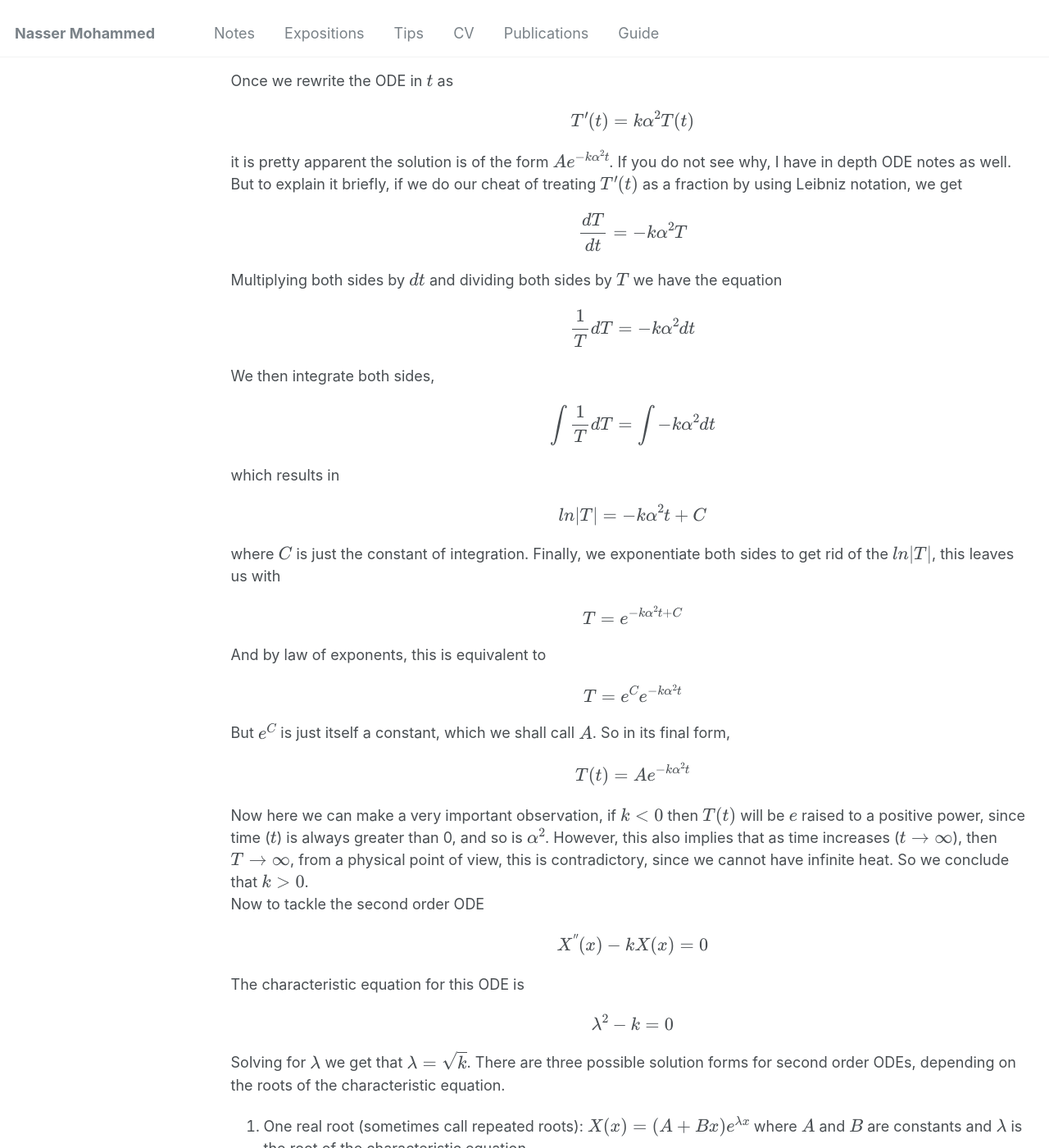
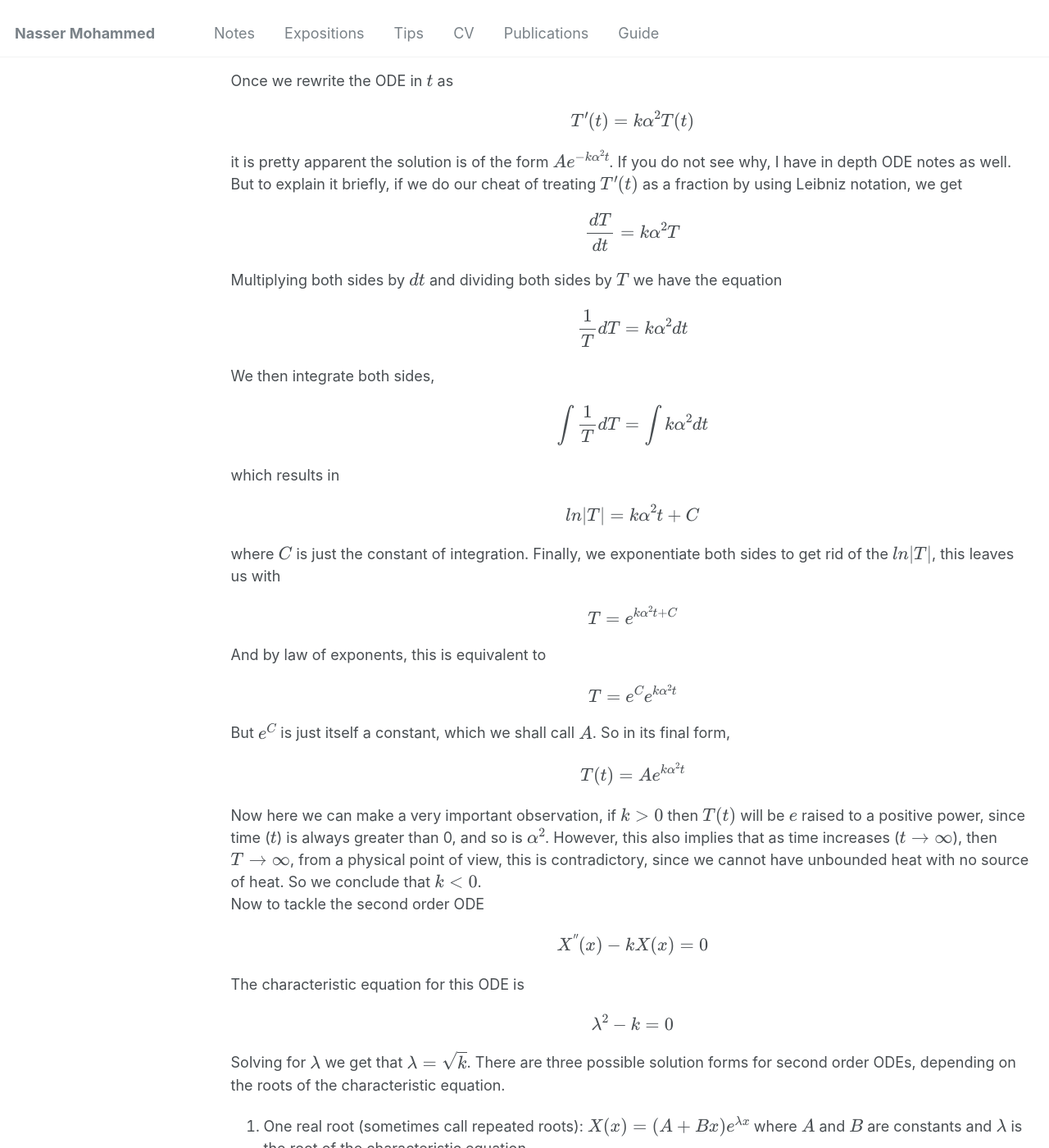
Before and after one commit to Nasser-Mohammed/Nasser-Mohammed.github.io, a Jekyll site: the page built from _pages/notes/pde/heatequation.md, in a window 1280 px wide and 1400 px high, scrolled down 2983 px. Shown: the whole window at 82% size. Built offline with Jekyll 4.4.1, drawn with Linux system fonts in a browser that asks for light colours; some of the changed lines change nothing that is shown.

Commit message:
Update heatequation.md

```diff
--- a/_pages/notes/pde/heatequation.md
+++ b/_pages/notes/pde/heatequation.md
@@ -43,10 +43,10 @@ Here, we come to a very important conclusion. Since the left hand side of the eq
 We are now in a position to start finding functions that satisfy this equation. Now we will treat our previous equation, as two separate equations, that is \\[\frac{T'(t)}{\alpha^2T(t)} = k\\] and \\[\frac{X^{\''}(x)}{X(x)} = k\\]
 By rearranging the equations as below, we see we have two linear homogenous ODEs. The ODE in \\(t\\) is of first order and the ODE in \\(x\\) is of second order. \\[T'(t) - k\alpha^2T(t) = 0\\] and \\[X^{\''}(x) - kX(x) = 0\\]
 Once we rewrite the ODE in \\(t\\) as \\[T'(t) = k\alpha^2T(t)\\] it is pretty apparent the solution is of the form \\(Ae^{-k\alpha^2t}\\).
-If you do not see why, I have in depth ODE notes as well. But to explain it briefly, if we do our cheat of treating \\(T'(t)\\) as a fraction by using Leibniz notation, we get \\[\frac{dT}{dt} = -k\alpha^2T\\] Multiplying both sides by \\(dt\\) and dividing both sides by \\(T\\) we have the equation \\[\frac{1}{T}dT = -k\alpha^2dt\\] We then integrate both sides, \\[\int \frac{1}{T}dT = \int -k\alpha^2dt\\]
-which results in \\[ln|T| = -k\alpha^2t + C\\] where \\(C\\) is just the constant of integration. Finally, we exponentiate both sides to get rid of the \\(ln|T|\\), this leaves us with \\[T = e^{-k\alpha^2t + C}\\] And by law of exponents, this is equivalent to \\[T = e^Ce^{-k\alpha^2t}\\] But \\(e^C\\) is just itself a constant, which we shall call \\(A\\). So in its final form, \\[T(t) = Ae^{-k\alpha^2t}\\]
+If you do not see why, I have in depth ODE notes as well. But to explain it briefly, if we do our cheat of treating \\(T'(t)\\) as a fraction by using Leibniz notation, we get \\[\frac{dT}{dt} = k\alpha^2T\\] Multiplying both sides by \\(dt\\) and dividing both sides by \\(T\\) we have the equation \\[\frac{1}{T}dT = k\alpha^2dt\\] We then integrate both sides, \\[\int \frac{1}{T}dT = \int k\alpha^2dt\\]
+which results in \\[ln|T| = k\alpha^2t + C\\] where \\(C\\) is just the constant of integration. Finally, we exponentiate both sides to get rid of the \\(ln|T|\\), this leaves us with \\[T = e^{k\alpha^2t + C}\\] And by law of exponents, this is equivalent to \\[T = e^Ce^{k\alpha^2t}\\] But \\(e^C\\) is just itself a constant, which we shall call \\(A\\). So in its final form, \\[T(t) = Ae^{k\alpha^2t}\\]
 
-Now here we can make a very important observation, if \\(k < 0\\) then \\(T(t)\\) will be \\(e\\) raised to a positive power, since time (\\(t\\)) is always greater than 0, and so is \\(\alpha^2\\). However, this also implies that as time increases (\\(t \rightarrow \infty\\)), then \\(T \rightarrow \infty\\), from a physical point of view, this is contradictory, since we cannot have infinite heat. So we conclude that \\(k > 0\\). \
+Now here we can make a very important observation, if \\(k > 0\\) then \\(T(t)\\) will be \\(e\\) raised to a positive power, since time (\\(t\\)) is always greater than 0, and so is \\(\alpha^2\\). However, this also implies that as time increases (\\(t \rightarrow \infty\\)), then \\(T \rightarrow \infty\\), from a physical point of view, this is contradictory, since we cannot have unbounded heat with no source of heat. So we conclude that \\(k < 0\\). \
 Now to tackle the second order ODE \\[X^{\''}(x) - kX(x) = 0\\]
 The characteristic equation for this ODE is \\[\lambda^2 - k = 0\\]
 Solving for \\(\lambda\\) we get that \\(\lambda = \sqrt k\\). There are three possible solution forms for second order ODEs, depending on the roots of the characteristic equation.
```
